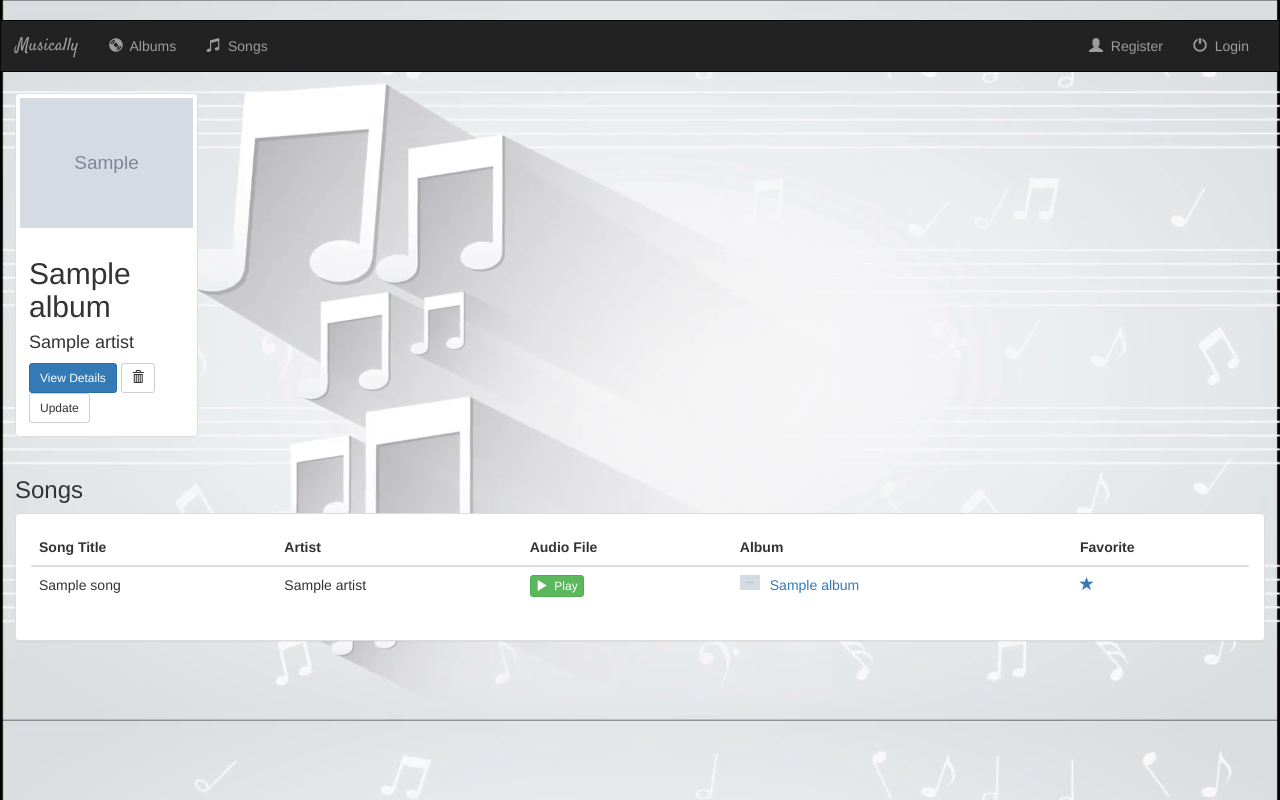
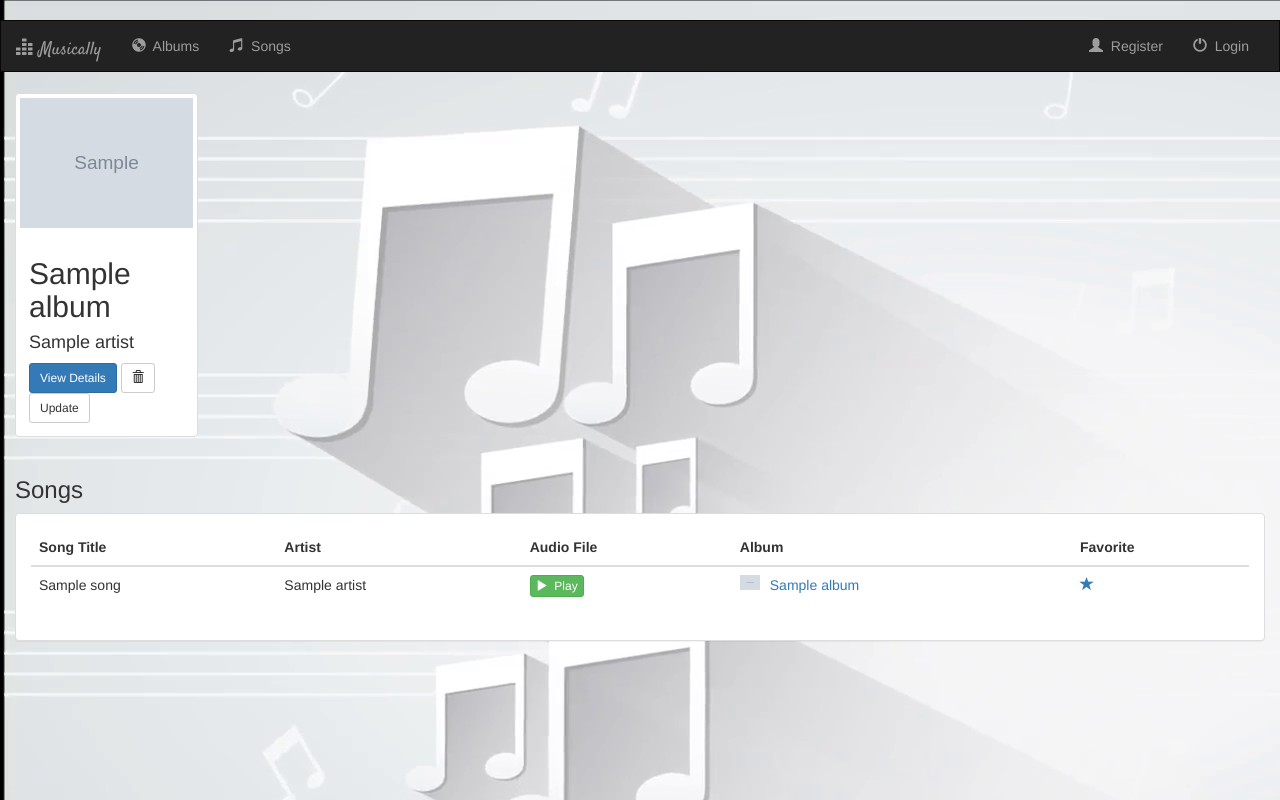
Before and after one commit to palakchauhan/Music-Website, a Django app: template music/templates/music/index.html in a window 1280 px wide. Run offline with Django 3.2, Linux system fonts and the light colour scheme; the template is opened without the code that fills it: most values are stand-ins (such as "Sample title", 1, 10 or a date in 2020); grey boxes marked "Sample" are stand-in pictures; some libraries are stand-ins or nearby versions.

Commit message:
latest edit

```diff
--- a/music/admin.py
+++ b/music/admin.py
@@ -1,7 +1,7 @@
 
 # Register your models here.
 from django.contrib import admin
-from music.models import Album, Song
+from .models import Album, Song
 
 admin.register(Album)(admin.ModelAdmin)
 admin.register(Song)(admin.ModelAdmin)
--- a/music/static/music/style.css
+++ b/music/static/music/style.css
@@ -1,6 +1,6 @@
 body{
     background-image: url("images/background.png");
-    background-size: cover;
+
 }
 
 .navbar{
--- a/music/templates/music/base.html
+++ b/music/templates/music/base.html
@@ -3,6 +3,7 @@
 <head>
     <meta charset="UTF-8">
     <title>{% block title %}Musically{% endblock %}</title>
+    <link rel="icon" href="https://encrypted-tbn0.gstatic.com/images?q=tbn%3AANd9GcQ-p-2agYLZM9QxUmk9m3uivIvuRElNZe_qYQ&usqp=CAU" type="image/icon type">
     {% load static %}
     <link rel="stylesheet" href="https://maxcdn.bootstrapcdn.com/bootstrap/3.3.6/css/bootstrap.min.css">
     <link href='https://fonts.googleapis.com/css?family=Satisfy' rel='stylesheet' type='text/css'>
@@ -24,7 +25,7 @@
                 <span class="icon-bar"></span>
             </button>
 
-            <a class="navbar-brand" href="{% url 'music:index' %}">Musically</a>
+            <a class="navbar-brand" href="{% url 'music:index' %}"><span class="glyphicon glyphicon-equalizer" aria-hidden="true"></span>&nbsp;Musically</a>
         </div>
 
 
```
